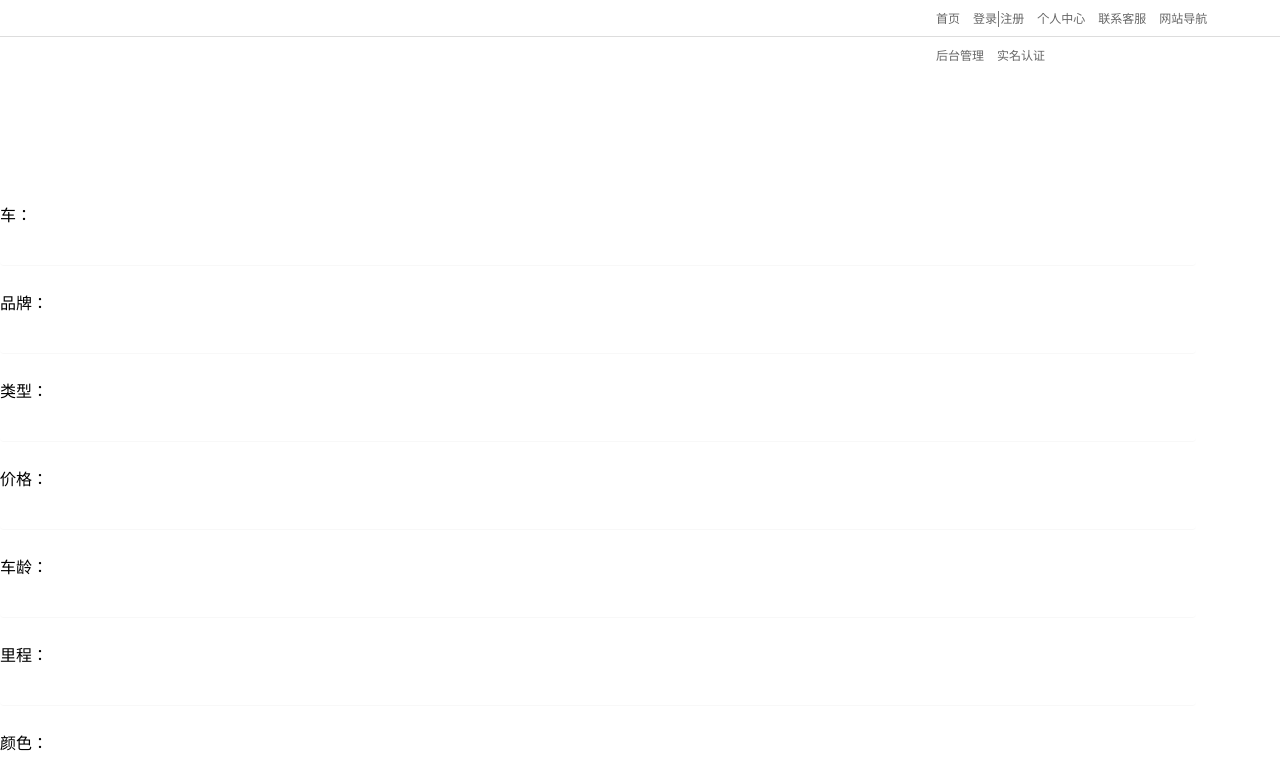
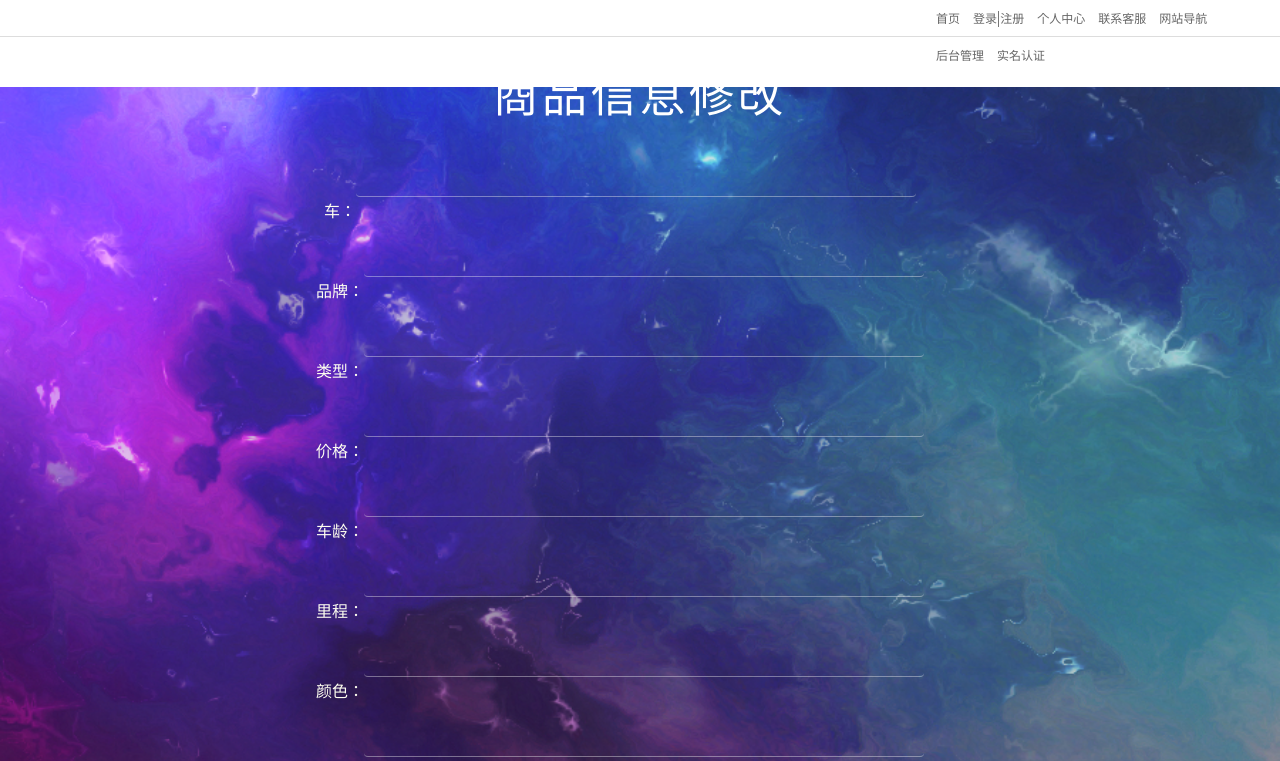
Before and after one commit to zhangleyang760/vue-ershouche, a Vue app: page /#/updatehoutai3/1 in a window 1280 px wide. Shown: the top 761 px of the page. Built offline with nearby package versions, Linux system fonts and the light colour scheme; no server answers.

Commit message:
添加背景

```diff
--- a/src/components/houtai1.vue
+++ b/src/components/houtai1.vue
@@ -73,7 +73,7 @@
 <style scoped>
   #seller{
     width:100%;
-    height: 600px;
+    height: 100%;
     line-height: 20px;
     text-align: center;
     font-family: 'Roboto', sans-serif;
--- a/src/components/houtai2.vue
+++ b/src/components/houtai2.vue
@@ -1,9 +1,9 @@
 <template>
 
   <div id="customer">
-    <div id="tou">
+
     <h1>买家信息管理</h1><el-button type="success" round @click="tohoutai1" size="small">卖家管理</el-button>
-    <el-button type="success" round @click="tohoutai3" size="small">商品管理</el-button></div>
+    <el-button type="success" round @click="tohoutai3" size="small">商品管理</el-button>
     <el-table
       :data="seller"
       stripe
@@ -67,7 +67,7 @@
 <style scoped>
   #customer{
     width:100%;
-    height: 600px;
+    height: 100%;
     line-height: 20px;
     text-align: center;
     font-family: 'Roboto', sans-serif;
--- a/src/components/houtai3.vue
+++ b/src/components/houtai3.vue
@@ -1,9 +1,9 @@
 <template>
   <div id="car">
-    <div id="tou">
+
       <h1>商品管理</h1>
     <el-button type="success" round @click="tohoutai2" size="small">买家管理</el-button>
-    <el-button type="success" round @click="tohoutai1" size="small">卖家管理</el-button></div>
+    <el-button type="success" round @click="tohoutai1" size="small">卖家管理</el-button>
     <el-table
       :data="car"
       stripe
@@ -78,6 +78,24 @@
     </el-pagination>
   </div>
 </template>
+<style scoped>
+  #car{
+    width:100%;
+    height: 100%;
+    line-height: 20px;
+    text-align: center;
+    font-family: 'Roboto', sans-serif;
+    background:  url("../../static/images/11111.jpg");
+    background-repeat: no-repeat;
+    background-attachment: fixed;
+    background-position: center;
+    background-size: cover;
+    -webkit-background-size: cover;
+    -moz-background-size: cover;
+    -o-background-size: cover;
+    color: ivory;
+  }
+</style>
 <style scoped>
   #car{
     width:100%;
--- a/src/components/realinfo.vue
+++ b/src/components/realinfo.vue
@@ -92,7 +92,7 @@
   </div>
 
 </template>
-<script>
+<script scoped>
   import axios from "axios"
   export default{
     name:'',
--- a/src/components/updatehoutai1.vue
+++ b/src/components/updatehoutai1.vue
@@ -37,7 +37,7 @@
 <style scoped>
   #seller{
     width:100%;
-    height: 600px;
+    height: 100%;
     line-height: 20px;
     text-align: center;
     font-family: 'Roboto', sans-serif;
--- a/src/components/updatehoutai2.vue
+++ b/src/components/updatehoutai2.vue
@@ -37,7 +37,7 @@
 <style scoped>
   #customer{
     width:100%;
-    height: 600px;
+    height: 100%;
     line-height: 20px;
     text-align: center;
     font-family: 'Roboto', sans-serif;
--- a/src/components/updatehoutai3.vue
+++ b/src/components/updatehoutai3.vue
@@ -1,15 +1,15 @@
 <template>
-  <div>
+  <div id="car1">
     <h1>商品信息修改</h1>
 <form>
-    车：<el-input  v-model="car.cname" ></el-input>
-    品牌：<el-input  v-model="car.brand" ></el-input>
-    类型：<el-input  v-model="car.ctype" ></el-input>
-    价格：<el-input  v-model="car.price" ></el-input>
-    车龄：<el-input  v-model="car.cyear" ></el-input>
-    里程：<el-input  v-model="car.mileage" ></el-input>
-    颜色：<el-input  v-model="car.color" ></el-input>
-    描述：<el-input  v-model="car.miaoshu"></el-input>
+   <div id="car2"> 车：<el-input  v-model="car.cname"  style="width: 600px"></el-input></div>
+  <div id="car2"> 品牌：<el-input  v-model="car.brand"  style="width: 600px"></el-input></div>
+    <div id="car2"> 类型：<el-input  v-model="car.ctype"  style="width: 600px"></el-input></div>
+      <div id="car2"> 价格：<el-input  v-model="car.price"  style="width: 600px"></el-input></div>
+        <div id="car2">车龄：<el-input  v-model="car.cyear"  style="width: 600px"></el-input></div>
+          <div id="car2">里程：<el-input  v-model="car.mileage"  style="width: 600px"></el-input></div>
+            <div id="car2"> 颜色：<el-input  v-model="car.color"  style="width: 600px"></el-input></div>
+              <div id="car2"> 描述：<el-input  v-model="car.miaoshu" style="width: 600px"></el-input></div>
 
    更换展示图： <el-upload
     class="avatar-uploader"
@@ -27,7 +27,29 @@
 </form>
   </div>
 </template>
-
+<style scoped>
+  #car1{
+    width:100%;
+    height: 100%;
+    line-height: 20px;
+    text-align: center;
+    font-family: 'Roboto', sans-serif;
+    background:  url("../../static/images/11111.jpg");
+    background-repeat: no-repeat;
+    background-attachment: fixed;
+    background-position: center;
+    background-size: cover;
+    -webkit-background-size: cover;
+    -moz-background-size: cover;
+    -o-background-size: cover;
+    color: ivory;
+  }
+  #car2{
+    text-align: center;
+    margin: 0 auto;
+    margin-top: 15px;
+  }
+</style>
 
 <script>
   import axios from 'axios'
--- a/src/components/userupdate.vue
+++ b/src/components/userupdate.vue
@@ -2,11 +2,12 @@
 
 
     <div id="user">
-      <div id="tital2"><h1>用户信息修改</h1></div>
-
-      <div id="sname2"> 用户姓名：<el-input  v-model="seller.sname" style="width: 600px"></el-input><br></div>
-
-      <div id="provice2"> 省份：<el-select size="small" style="width: 600px" style="height: 40px"
+      <div id="tital2"><h1>买家信息修改</h1></div>
+
+      <div id="sname2"> 买家姓名：<el-input  v-model="seller.sname" style="width: 600px"></el-input><br></div>
+      <div id="username2">买家账号：<el-input  v-model="seller.username" style="width: 600px"></el-input><br></div>
+      <div id="password2">买家密码：<el-input  v-model="seller.password" style="width: 600px"></el-input><br></div>
+      <div id="provice2"> 省份：<el-select size="small" style="width: 600px"
                                         v-model="seller.provice"
                                         placeholder="请选择省份"
                                         v-on:change="getProv($event)">
@@ -17,7 +18,7 @@
         </el-option>
       </el-select><br></div>
 
-      <div id="city2"> 城市：<el-select size="small" style="width: 600px"
+      <div id="city1"> 城市：<el-select size="small" style="width: 600px"
 
                                      v-model="seller.city"
                                      placeholder="请选择城市"
@@ -31,7 +32,7 @@
       <div id="idcard2"> 身份证号：<el-input  v-model="seller.idcard" style="width: 600px"></el-input><br></div>
       <div id="phone2"> 手机号：<el-input  v-model="seller.phone" style="width: 600px"></el-input><br></div>
       <div id="sex2"> 性别：<el-input  v-model="seller.sex" style="width: 600px"></el-input><br></div>
-      <div id="email2">邮箱：<el-input  v-model="seller.email" style="width: 600px"></el-input><br></div>
+      <div id="email1">邮箱：<el-input  v-model="seller.email" style="width: 600px"></el-input><br></div>
     <el-button type="primary" @click="update()">修改</el-button>
   </div>
 </template>
--- a/src/router/index.js
+++ b/src/router/index.js
@@ -17,7 +17,7 @@ import upload from "@/components/upload"
 import detail from "@/components/detail"
 import ceshi from "@/components/ceshi"
 import realinfo from "@/components/realinfo"
-// import userupdate from "@/components/userupdate"
+import userupdate from "@/components/userupdate"
 Vue.use(Router)
 
 export default new Router({
@@ -97,6 +97,10 @@ export default new Router({
       path:'/realinfo',
       name:'realinfo',
       component:realinfo
+    },{
+      path:'/userupdate',
+      name:'userupdate',
+      component:userupdate
     },
 
   ]
```
Lines whose indentation alone changed are shown as unchanged.
